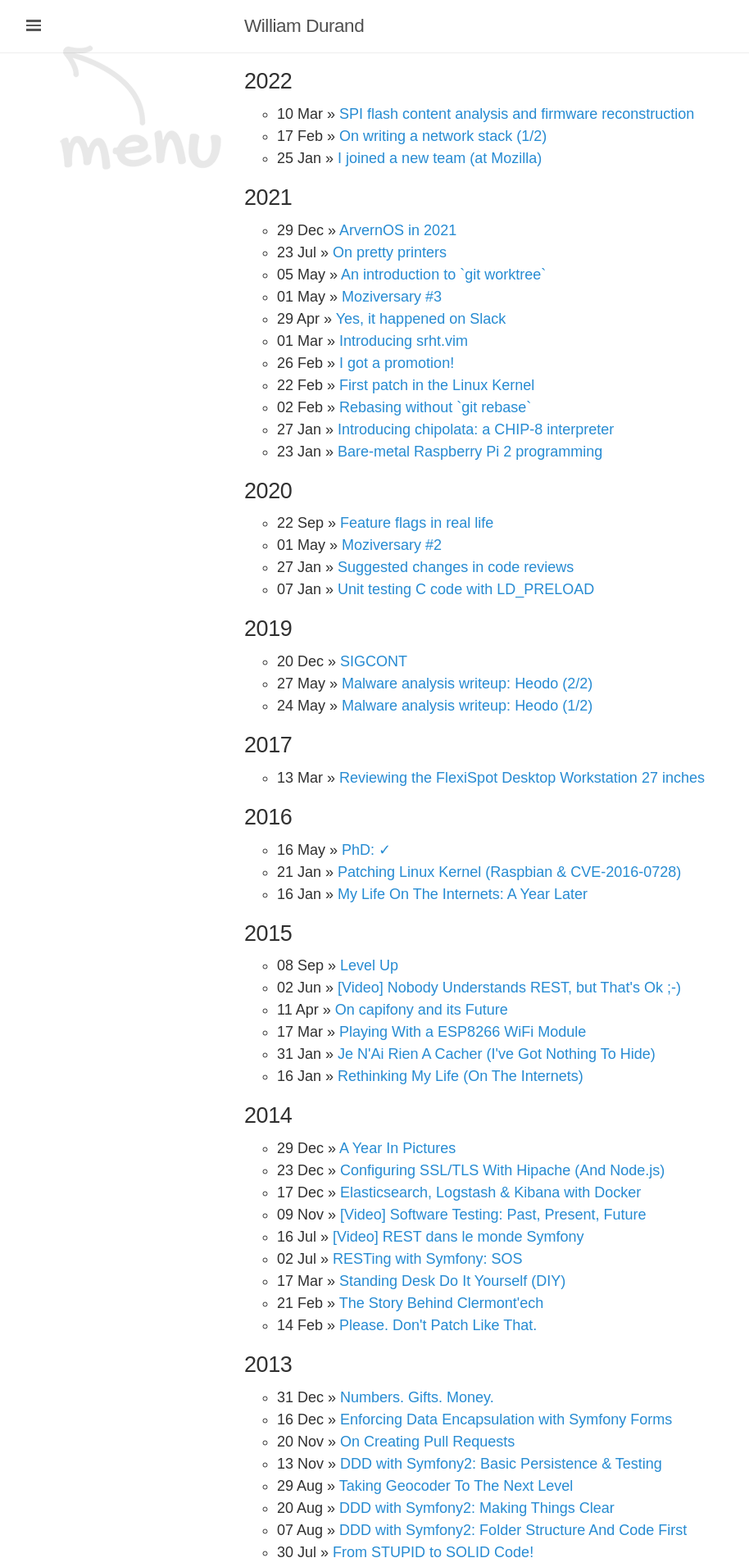
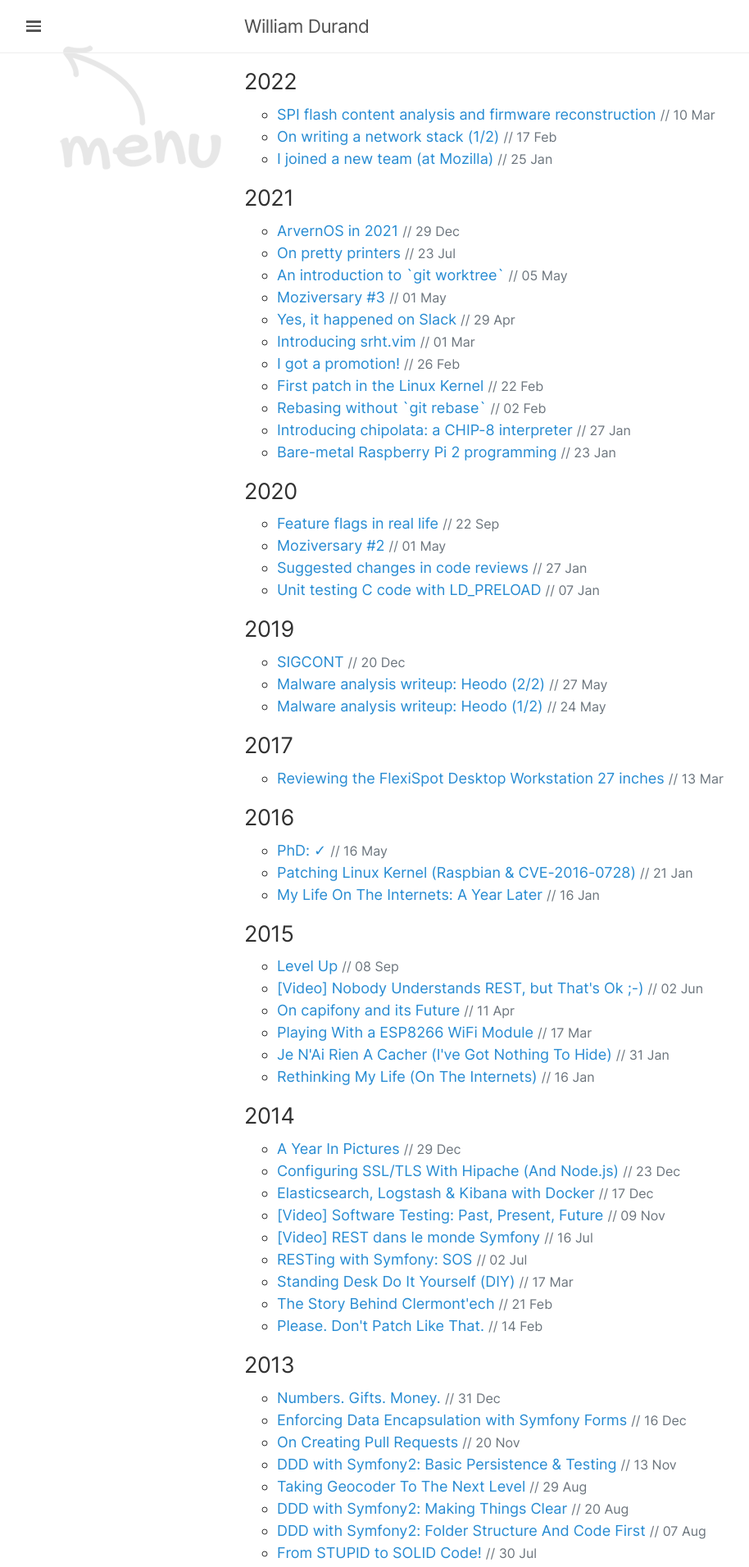
Before and after one commit to willdurand/willdurand.github.io, a Jekyll site: the page built from index.html, in a window 1280 px wide. Shown: the top 1912 px of the page at 82% size, without its empty margins (0-914 px from the left). Built offline with Jekyll 4.4.1, drawn with Linux system fonts in a browser that asks for light colours; some web fonts are replaced; some of the changed text lies outside the part shown.

Commit message:
use optimized font

```diff
--- a/_includes/head.html
+++ b/_includes/head.html
@@ -2,18 +2,15 @@
 <meta http-equiv="X-UA-Compatible" content="IE=edge">
 <meta http-equiv="content-type" content="text/html; charset=utf-8">
 
-<!-- Enable responsiveness on mobile devices-->
 <meta name="viewport" content="width=device-width, initial-scale=1.0, maximum-scale=1">
 <meta name="apple-mobile-web-app-status-bar-style" content="black-translucent">
 
-<!-- CSS -->
-<link rel="stylesheet" href="/css/poole.css?v=20220311">
+<link rel="stylesheet" href="/css/poole.css?v=20220311-1">
+<link rel="preload" href="/fonts/Inter-roman-minimal-subset-en-US.var.woff2" as="font" type="font/woff2">
 
-<!-- Icons -->
 <link rel="shortcut icon" href="/favicon.ico">
 <link rel="apple-touch-icon" sizes="180x180" href="/apple-touch-icon.png">
 <link rel="icon" type="image/png" sizes="32x32" href="/favicon-32x32.png">
 <link rel="icon" type="image/png" sizes="16x16" href="/favicon-16x16.png">
 
-<!-- Main Atom feed -->
 <link rel="alternate" type="application/atom+xml" href="/atom.xml">
--- a/_layouts/default.html
+++ b/_layouts/default.html
@@ -68,7 +68,7 @@
           const $anchor = document.createElement("a");
           $anchor.className = "anchor-link";
           $anchor.href = "#" + $header.id;
-          $anchor.innerHTML = "&para;";
+          $anchor.innerHTML = "#";
 
           $header.appendChild($anchor);
         }
--- a/css/poole.css
+++ b/css/poole.css
@@ -1,4 +1,13 @@
-@import url("https://rsms.me/inter/inter.css");
+@font-face {
+  font-display: block;
+  font-family: "Inter var";
+  src: url("/fonts/Inter-roman-minimal-subset-en-US.var.woff2") format("woff2");
+  font-weight: 100 900;
+  unicode-range: U+0020-007E, U+00A0, U+00A3, U+00A7, U+00A9, U+00AE,
+    U+00B0-00B2, U+00B5, U+00D7, U+00F7, U+2010, U+2013-2014, U+2018-2019,
+    U+201C-201D, U+2026, U+20AC, U+2122;
+}
+
 /*
  *                        ___
  *                       /\_ \
@@ -20,15 +29,16 @@
   box-sizing: border-box;
 }
 
+html {
+  font-family: "Inter var", sans-serif;
+  font-size: 18px;
+  line-height: 1.5;
+}
+
 html,
 body {
   margin: 0;
   padding: 0;
-}
-
-html {
-  font-size: 18px;
-  line-height: 1.5;
 }
 
 body {
@@ -461,16 +471,6 @@
 html,
 body {
   overflow-x: hidden;
-}
-
-html {
-  font-family: "Inter", sans-serif;
-}
-
-@supports (font-variation-settings: normal) {
-  html {
-    font-family: "Inter var", sans-serif;
-  }
 }
 
 h1,
@@ -1122,7 +1122,12 @@
   position: absolute;
   top: 3em;
   width: 200px;
-  z-index: 1;
+  z-index: 0;
+}
+
+.post-title-date {
+  color: #6c757d;
+  font-size: 16px;
 }
 
 .with-caption {
@@ -1162,20 +1167,20 @@
   border-top: 1px solid #eee;
 }
 
+@media only screen and (max-width: 500px) {
+  .hide-on-mobile {
+    display: none !important;
+  }
+
+  table {
+    display: block;
+    overflow-x: scroll;
+  }
+}
+
 @media only screen and (max-width: 1300px) {
   .menu-hint {
     opacity: 0.1;
-  }
-}
-
-@media only screen and (max-width: 500px) {
-  .hide-on-mobile {
-    display: none;
-  }
-
-  table {
-    display: block;
-    overflow-x: scroll;
   }
 }
 
--- a/index.html
+++ b/index.html
@@ -24,11 +24,11 @@
     {% endif %}
     {% endif %}
     <li itemscope itemtype="http://schema.org/BlogPosting" class="post-title">
-        <time datetime="{{ post.date | date_to_xmlschema }}" class="hide-on-mobile">
+        <a itemprop="headline" itemprop="name" href="{{ post.url }}" class="link">{{ post.title }}</a>
+        <time datetime="{{ post.date | date_to_xmlschema }}" class="post-title-date hide-on-mobile">
             <meta itemprop="datePublished" content="{{ post.date | date_to_xmlschema }}" />
-            {{ post.date | date: '%d %b' }}
+            // {{ post.date | date: '%d %b' }}
         </time>
-        <span class="separator hide-on-mobile"> &raquo; </span><a itemprop="headline" itemprop="name" href="{{ post.url }}" class="link">{{ post.title }}</a>
     </li>
 
     {% if forloop.last %}
```
Also changed, not shown: fonts/Inter-roman-minimal-subset-en-US.var.woff2 (added).
